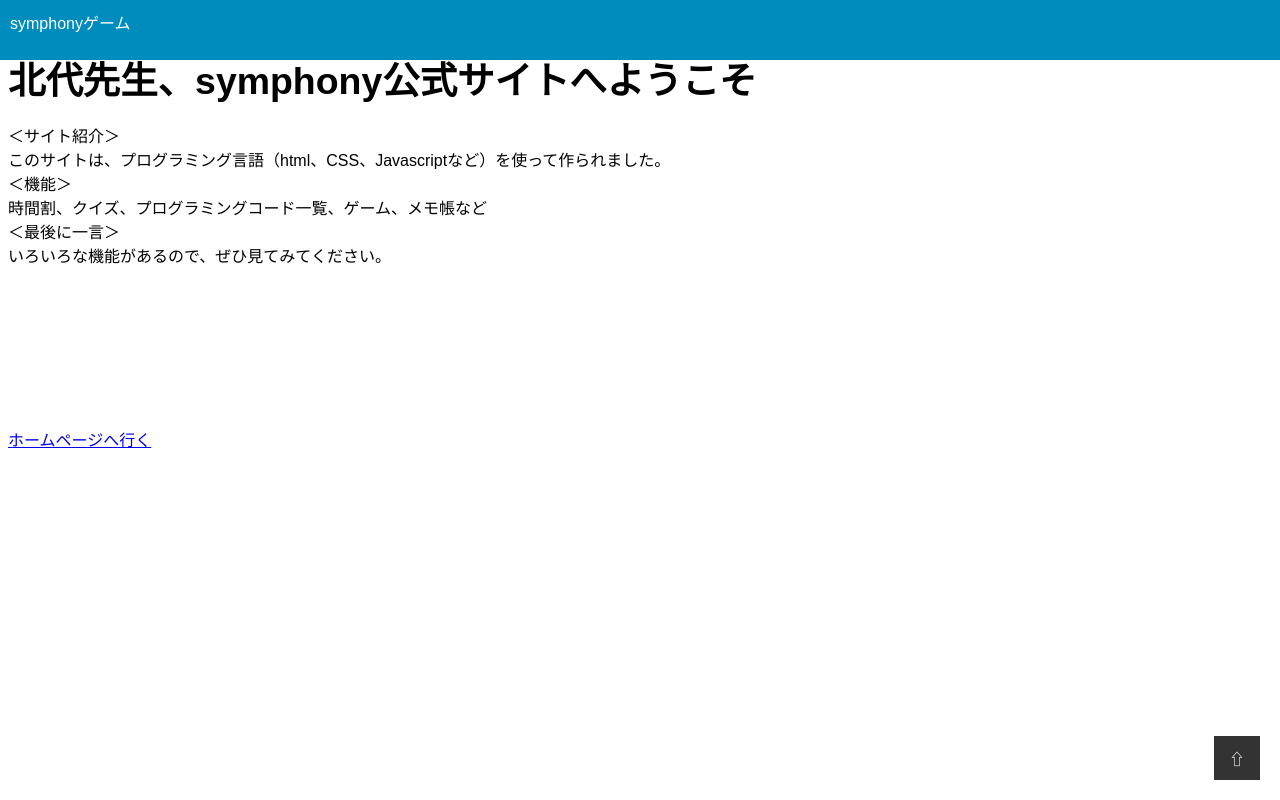
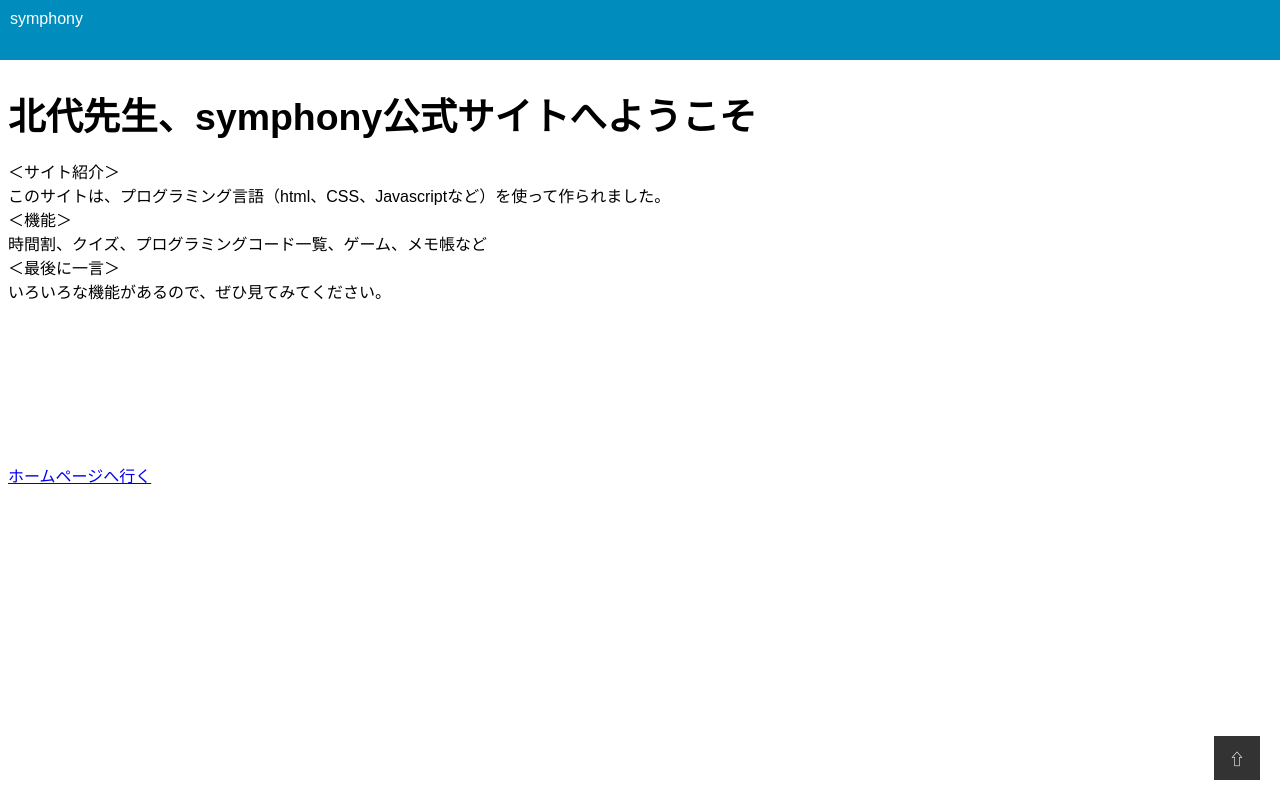
Before and after one commit to symphony100/user, a plain HTML site: page explanation/1/index.html in a window 1280 px wide. Drawn offline with Linux system fonts and the light colour scheme.

Commit message:
Update index.html

```diff
--- a/explanation/1/index.html
+++ b/explanation/1/index.html
@@ -44,9 +44,9 @@ overflow: auto;
 <body>
 
   <font face="sans-serif">
-<div class="Header">symphonyゲーム</div>
+<div class="Header">symphony</div>
 <div class="Contents"></div>
-
+<br><br>
  <h3><div class="fade-in-text">北代先生、symphony公式サイトへようこそ</h3></div>
 <p>＜サイト紹介＞<br>
 このサイトは、プログラミング言語（html、CSS、Javascriptなど）を使って作られました。<br>
```
